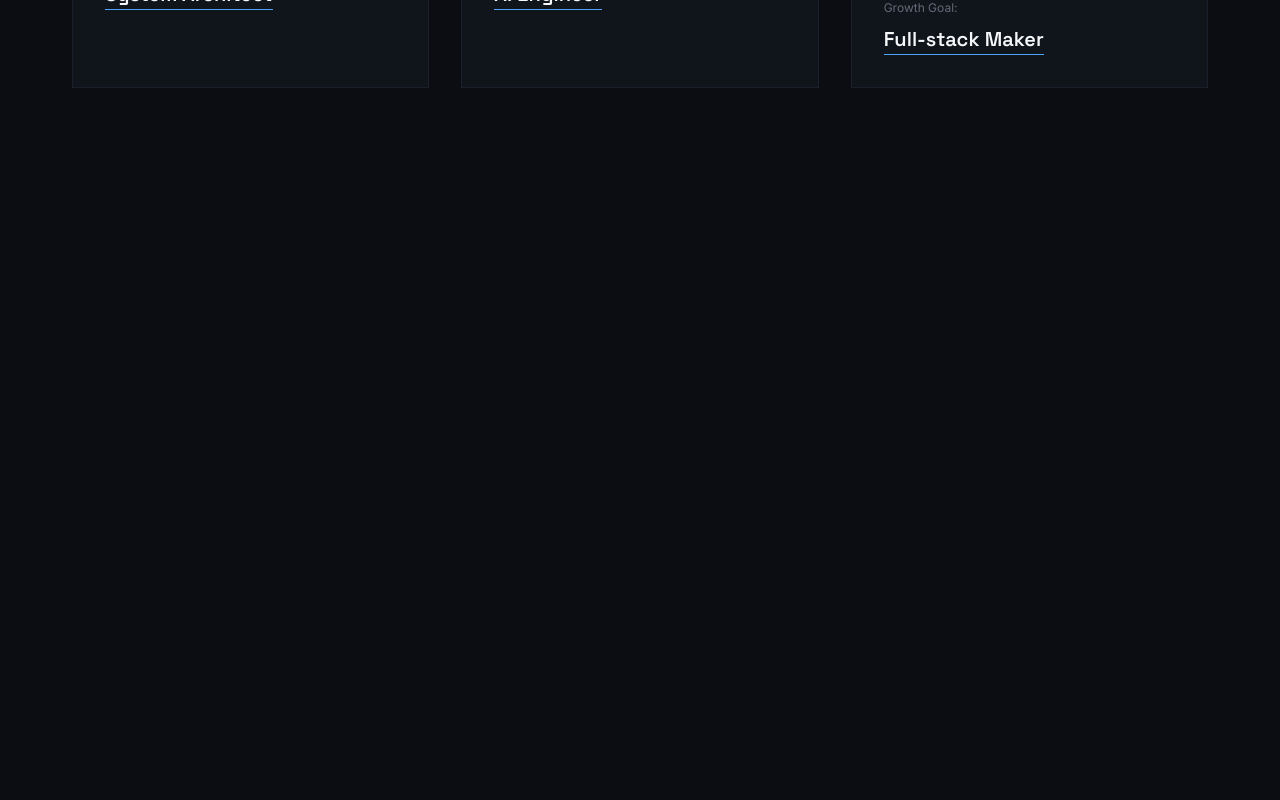
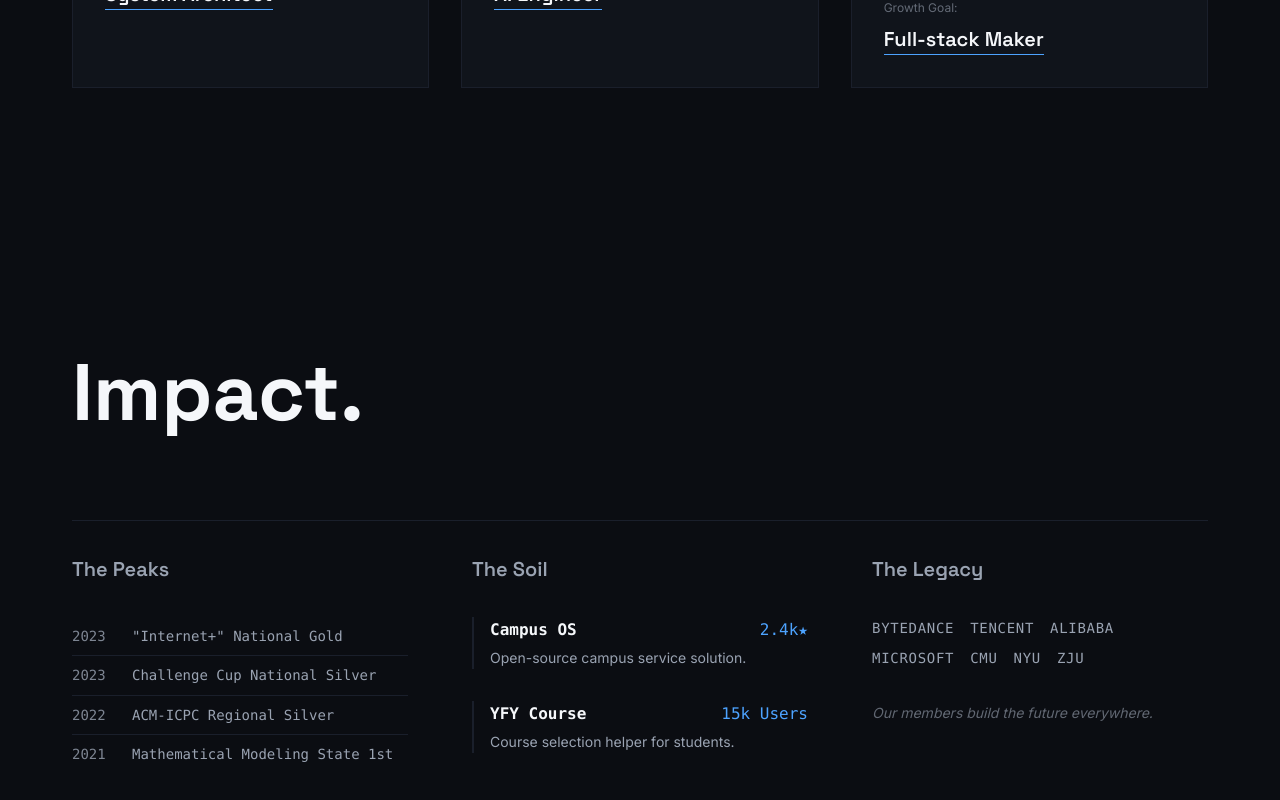
Before and after one commit to Dawn6666666/yunfeiyang-official-site, a Nuxt app: page / in a window 1280 px wide. Shown: the part 3133-3933 px from the top of the page. Before the commit the page ends 3341 px from the top, so only its background shows below. Built offline with nearby package versions, Linux system fonts and the light colour scheme.

Commit message:
feat: add Achievements section v1 (tables, lists, and monospace typography)

```diff
--- a/app/app.vue
+++ b/app/app.vue
@@ -4,6 +4,7 @@
     <TheTransitionBuffer />
     <TheAbout />
     <TheTech />
+    <TheAchievements />
   </div>
 </template>
 
--- a/app/assets/css/main.css
+++ b/app/assets/css/main.css
@@ -15,6 +15,7 @@
     /* 字体 */
     --font-display: 'Space Grotesk', sans-serif;
     --font-body: 'Inter', sans-serif;
+    --font-mono: 'JetBrains Mono', 'Fira Code', Consolas, monospace;
 
     /* 间距 */
     --space-xs: 0.5rem;
--- /dev/null
+++ b/app/components/TheAchievements.vue
@@ -0,0 +1,214 @@
+<template>
+  <section class="achievements-section">
+    <div class="achievements__container">
+
+      <!-- Section Header -->
+      <header class="achievements__header">
+        <h2 class="achievements__title">Impact.</h2>
+      </header>
+
+      <div class="impact-grid">
+
+        <!-- Dimension 1: The Peaks -->
+        <div class="impact-col impact-col--peaks">
+          <h3 class="col-title">The Peaks</h3>
+          <table class="data-table">
+            <tbody>
+              <tr>
+                <td class="cell-year">2023</td>
+                <td class="cell-award">"Internet+" National Gold</td>
+              </tr>
+              <tr>
+                <td class="cell-year">2023</td>
+                <td class="cell-award">Challenge Cup National Silver</td>
+              </tr>
+              <tr>
+                <td class="cell-year">2022</td>
+                <td class="cell-award">ACM-ICPC Regional Silver</td>
+              </tr>
+              <tr>
+                <td class="cell-year">2021</td>
+                <td class="cell-award">Mathematical Modeling State 1st</td>
+              </tr>
+            </tbody>
+          </table>
+        </div>
+
+        <!-- Dimension 2: The Soil -->
+        <div class="impact-col impact-col--soil">
+          <h3 class="col-title">The Soil</h3>
+          <div class="project-list">
+            <div class="project-item">
+              <div class="project-head">
+                <span class="project-name">Campus OS</span>
+                <span class="project-stat">2.4k★</span>
+              </div>
+              <p class="project-desc">Open-source campus service solution.</p>
+            </div>
+            <div class="project-item">
+              <div class="project-head">
+                <span class="project-name">YFY Course</span>
+                <span class="project-stat">15k Users</span>
+              </div>
+              <p class="project-desc">Course selection helper for students.</p>
+            </div>
+          </div>
+        </div>
+
+        <!-- Dimension 3: The Legacy -->
+        <div class="impact-col impact-col--legacy">
+          <h3 class="col-title">The Legacy</h3>
+          <div class="alumni-cloud">
+            <span>ByteDance</span>
+            <span>Tencent</span>
+            <span>Alibaba</span>
+            <span>Microsoft</span>
+            <span>CMU</span>
+            <span>Nyu</span>
+            <span>ZJU</span>
+          </div>
+          <p class="legacy-note">Our members build the future everywhere.</p>
+        </div>
+
+      </div>
+    </div>
+  </section>
+</template>
+
+<style scoped>
+.achievements-section {
+  position: relative;
+  z-index: 10;
+  padding: 15vh 0;
+  background-color: var(--bg);
+}
+
+.achievements__container {
+  max-width: 1200px;
+  margin: 0 auto;
+  padding: 0 var(--space-md);
+}
+
+/* Header */
+.achievements__title {
+  font-family: var(--font-display);
+  font-size: clamp(3rem, 8vw, 5rem);
+  font-weight: 700;
+  color: var(--text);
+  margin-bottom: var(--space-lg);
+}
+
+/* Grid Layout */
+.impact-grid {
+  display: grid;
+  grid-template-columns: repeat(auto-fit, minmax(300px, 1fr));
+  gap: var(--space-lg);
+  border-top: 1px solid var(--divider);
+  padding-top: var(--space-md);
+}
+
+.col-title {
+  font-family: var(--font-display);
+  font-size: 1.25rem;
+  color: var(--muted);
+  margin-bottom: var(--space-md);
+  font-weight: 500;
+}
+
+/* Table Style (Peaks) */
+.data-table {
+  width: 100%;
+  border-collapse: collapse;
+}
+
+.data-table td {
+  padding: var(--space-xs) 0;
+  border-bottom: 1px solid var(--divider);
+  font-family: var(--font-mono);
+  font-size: 0.875rem;
+  color: var(--muted);
+}
+
+.data-table tr:last-child td {
+  border-bottom: none;
+}
+
+.cell-year {
+  width: 60px;
+  color: var(--accent);
+  opacity: 0.8;
+}
+
+.cell-award {
+  color: var(--text);
+}
+
+/* Project List (Soil) */
+.project-list {
+  display: flex;
+  flex-direction: column;
+  gap: var(--space-md);
+}
+
+.project-item {
+  border-left: 2px solid var(--divider);
+  padding-left: var(--space-sm);
+  transition: border-color 0.3s;
+}
+
+.project-item:hover {
+  border-color: var(--accent);
+}
+
+.project-head {
+  display: flex;
+  justify-content: space-between;
+  font-family: var(--font-mono);
+  margin-bottom: 0.25em;
+}
+
+.project-name {
+  color: var(--text);
+  font-weight: 600;
+}
+
+.project-stat {
+  color: var(--accent);
+}
+
+.project-desc {
+  font-size: 0.875rem;
+  color: var(--muted);
+}
+
+/* Alumni Cloud (Legacy) */
+.alumni-cloud {
+  display: flex;
+  flex-wrap: wrap;
+  gap: 0.5em 1em;
+  margin-bottom: var(--space-md);
+}
+
+.alumni-cloud span {
+  font-family: var(--font-mono);
+  font-size: 0.875rem;
+  color: var(--muted);
+  text-transform: uppercase;
+  letter-spacing: 0.05em;
+}
+
+.legacy-note {
+  font-size: 0.875rem;
+  color: var(--muted);
+  font-style: italic;
+  opacity: 0.6;
+}
+
+/* Responsive */
+@media (max-width: 768px) {
+  .impact-grid {
+    grid-template-columns: 1fr;
+    gap: var(--space-xl);
+  }
+}
+</style>
```
Also changed, not shown: 1 other file (tests, documents, lock files or other folders).
